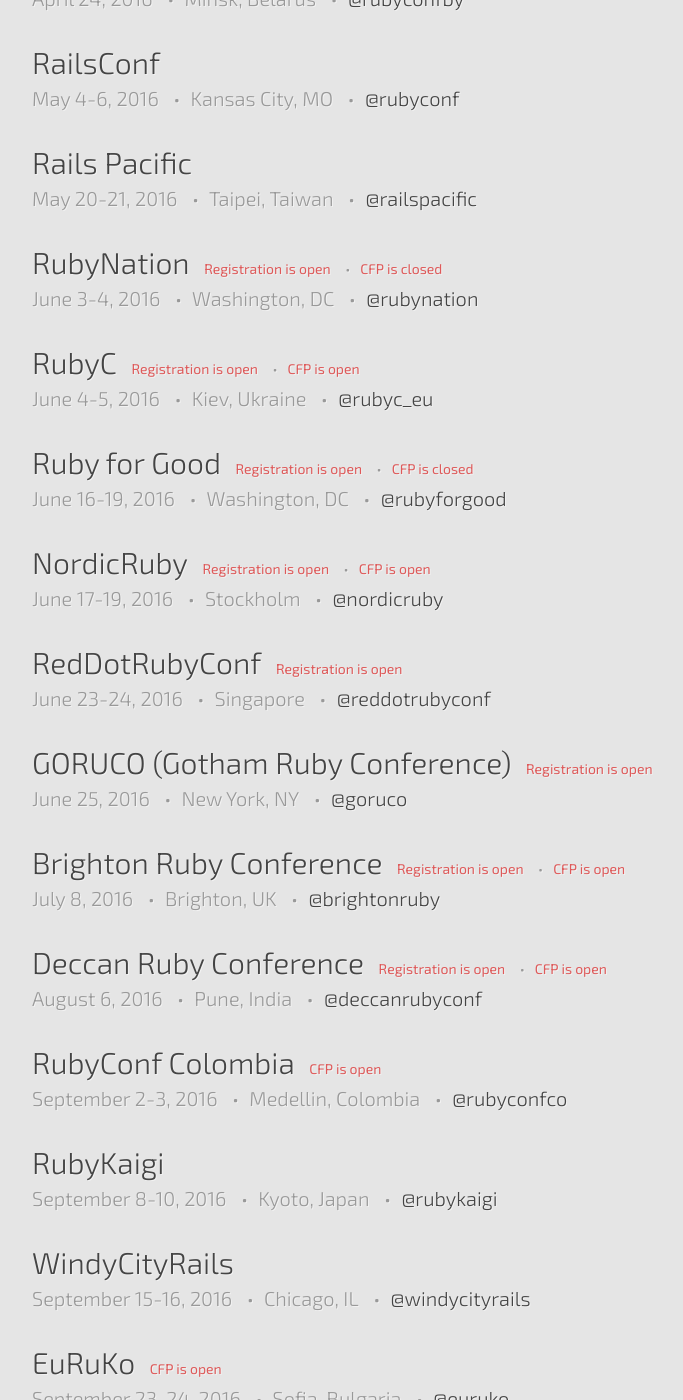
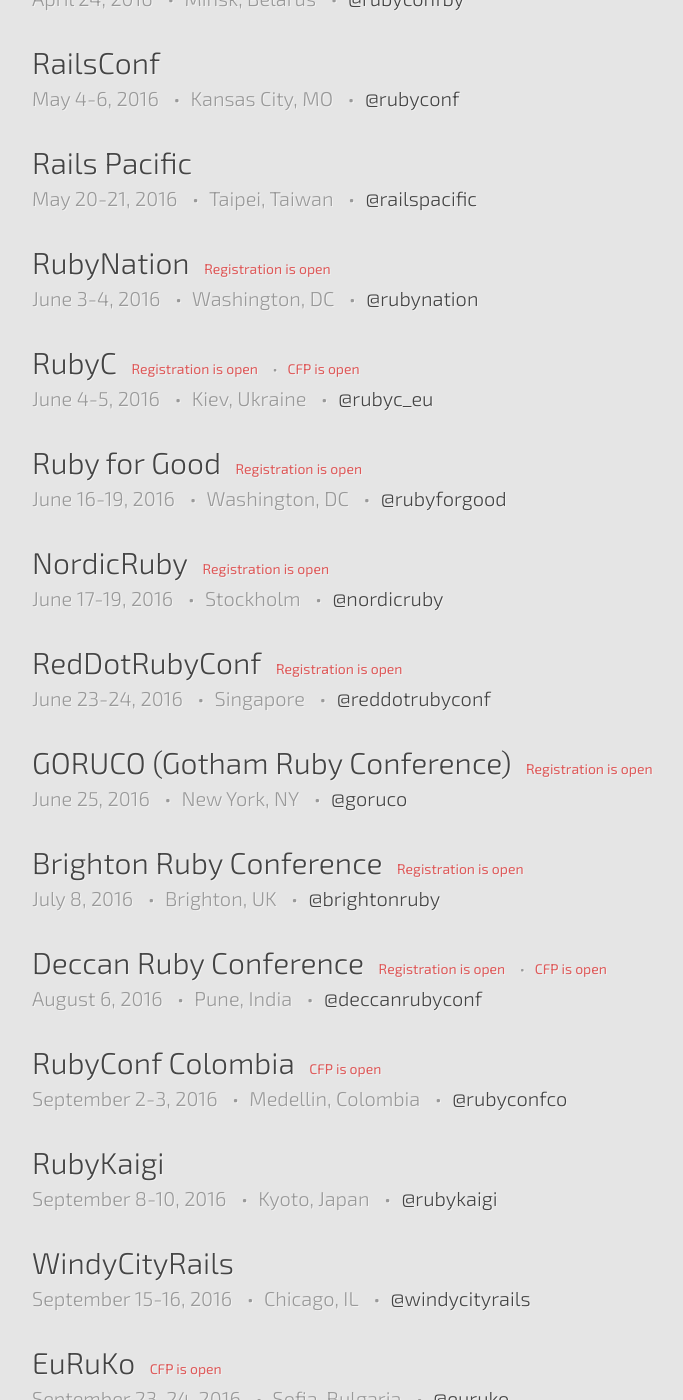
Before and after one commit to ruby-conferences/ruby-conferences.github.io, a Jekyll site: the page built from index.html, in a window 1280 px wide and 1400 px high, scrolled down 718 px. Shown: the whole window, without its empty margins (208-891 px from the left). Built offline with Jekyll 4.4.1, drawn with Linux system fonts in a browser that asks for light colours.

Commit message:
Update current.yml

```diff
--- a/_data/current.yml
+++ b/_data/current.yml
@@ -30,7 +30,6 @@
   url: http://www.rubynation.org/
   twitter: rubynation
   reg_phrase: Registration is open
-  cfp_phrase: CFP is closed
 
 - name: RubyC
   location: Kiev, Ukraine
@@ -46,7 +45,6 @@
   url: http://www.rubyforgood.org/
   twitter: rubyforgood
   reg_phrase: Registration is open
-  cfp_phrase: CFP is closed
 
 - name: NordicRuby
   location: Stockholm
@@ -54,7 +52,6 @@
   url: http://www.nordicruby.org/
   twitter: nordicruby
   reg_phrase: Registration is open
-  cfp_phrase: CFP is open
 
 - name: RedDotRubyConf
   location: Singapore
@@ -76,7 +73,6 @@
   url: http://brightonruby.com
   twitter: brightonruby
   reg_phrase: Registration is open
-  cfp_phrase: CFP is open
 
 - name: Deccan Ruby Conference
   location: Pune, India
```
